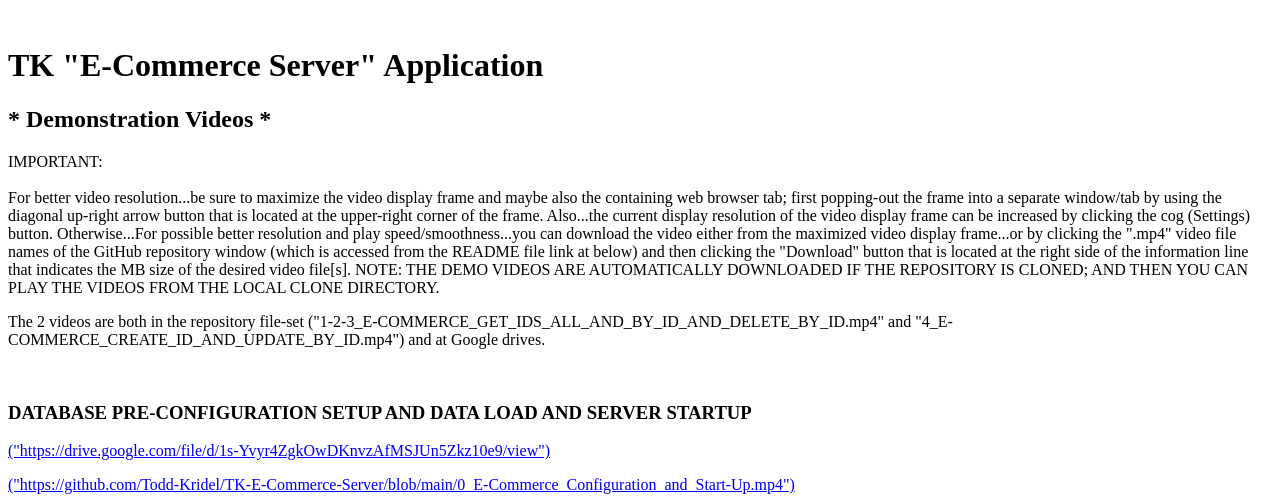
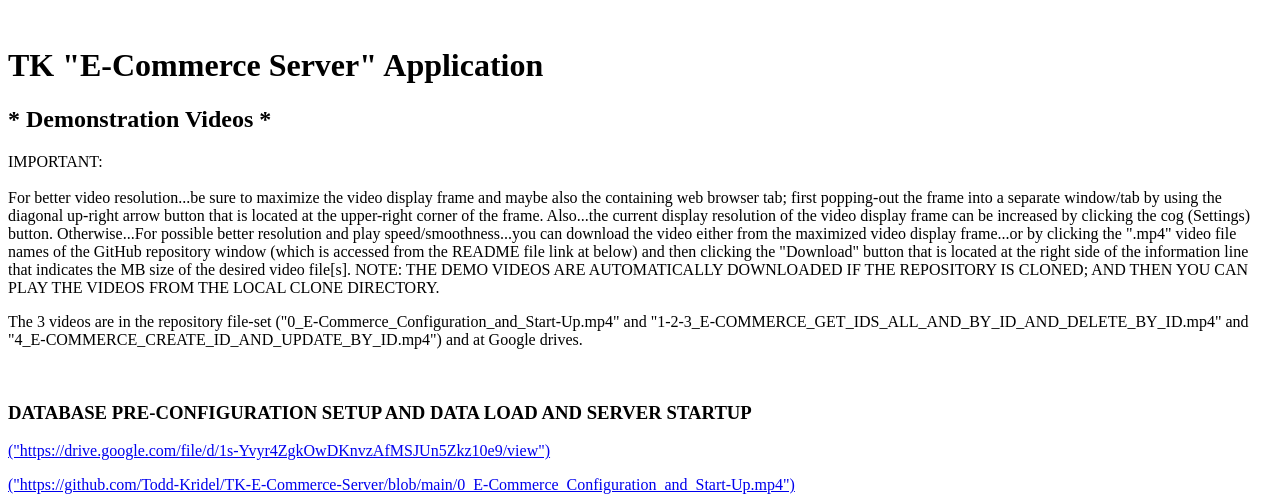
Before and after one commit to Todd-Kridel/TK-E-Commerce-Server, a website: page index.html in a window 1280 px wide. Shown: the top 496 px of the page. Drawn offline with Linux system fonts and the light colour scheme.

Commit message:
configuration/startup demo video

```diff
--- a/index.html
+++ b/index.html
@@ -18,8 +18,9 @@ the information line that indicates the MB size of the desired video file[s]. NO
 AUTOMATICALLY DOWNLOADED IF THE REPOSITORY IS CLONED; AND THEN YOU CAN PLAY THE VIDEOS FROM THE LOCAL CLONE
 DIRECTORY.</p>
 
-<p>The 2 videos are both in the repository file-set ("1-2-3_E-COMMERCE_GET_IDS_ALL_AND_BY_ID_AND_DELETE_BY_ID.mp4"
-and "4_E-COMMERCE_CREATE_ID_AND_UPDATE_BY_ID.mp4") and at Google drives.</p>
+<p>The 3 videos are in the repository file-set ("0_E-Commerce_Configuration_and_Start-Up.mp4" and
+  "1-2-3_E-COMMERCE_GET_IDS_ALL_AND_BY_ID_AND_DELETE_BY_ID.mp4" and
+  "4_E-COMMERCE_CREATE_ID_AND_UPDATE_BY_ID.mp4") and at Google drives.</p>
 
 <br>
 
```
